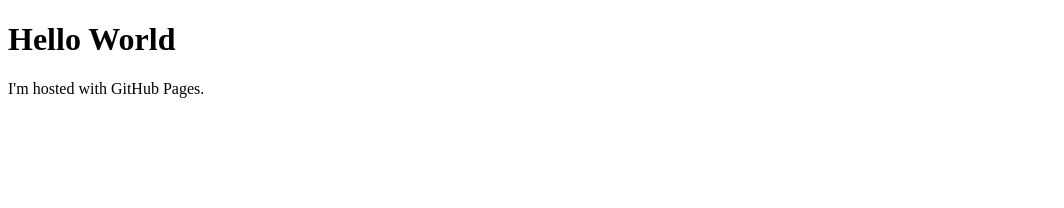
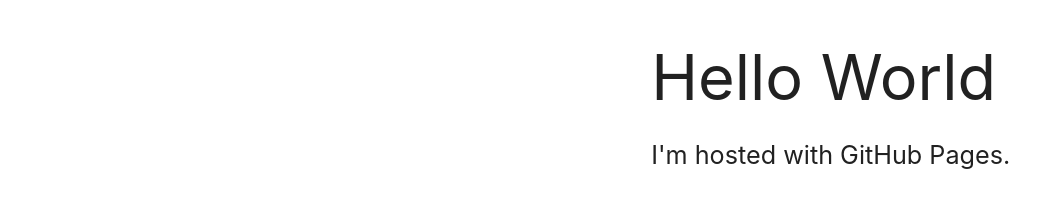
Before and after one commit to eltonmkw/eltonmah.github.io, a plain HTML site: page index.html in a window 1280 px wide. Shown: the whole page, without its empty margins (0-1064 px from the left). Drawn offline with nearby package versions, Linux system fonts and the light colour scheme.

Commit message:
#2 - Establish Materialize CSS
http://materializecss.com/

```diff
--- a/index.html
+++ b/index.html
@@ -1,7 +1,34 @@
 <!DOCTYPE html>
   <html>
+    <head>
+      <!--Import Google Icon Font-->
+      <link href="http://fonts.googleapis.com/icon?family=Material+Icons" rel="stylesheet">
+      <!--Import materialize.css-->
+      <!-- Compiled and minified CSS -->
+  <link rel="stylesheet" href="https://cdnjs.cloudflare.com/ajax/libs/materialize/0.97.6/css/materialize.min.css">
+
+      <!--Let browser know website is optimized for mobile-->
+      <meta name="viewport" content="width=device-width, initial-scale=1.0"/>
+    </head>
+
     <body>
+
+    	<div class="container"> <!-- Page content goes here -->
+			<div class="row">
+				<div class="col s12">
+					<!-- <span class="flow-text">This div is 12-columns wide on all screen sizes</span> -->
+				</div>
+				<div class="col s6 offset-s6">
+					<span class="flow-text">
 						<h1>Hello World</h1>
 						<p>I'm hosted with GitHub Pages.</p>
+					</span>
+				</div>
+			</div>
+
+      <!--Import jQuery before materialize.js-->
+      <script type="text/javascript" src="https://code.jquery.com/jquery-2.1.1.min.js"></script>
+       <!-- Compiled and minified JavaScript -->
+       <script src="https://cdnjs.cloudflare.com/ajax/libs/materialize/0.97.6/js/materialize.min.js"></script>
     </body>
   </html>
```
Lines whose indentation alone changed are shown as unchanged.
